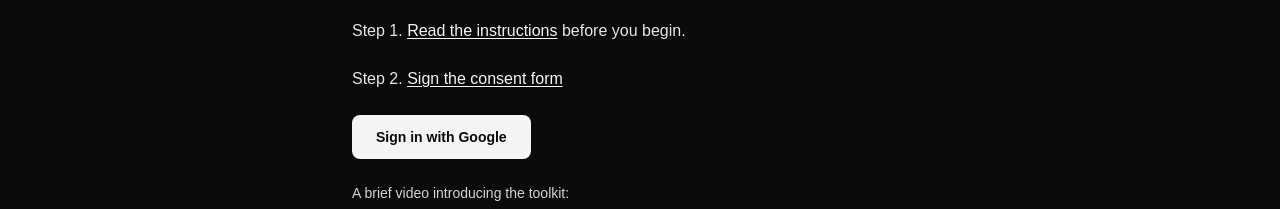
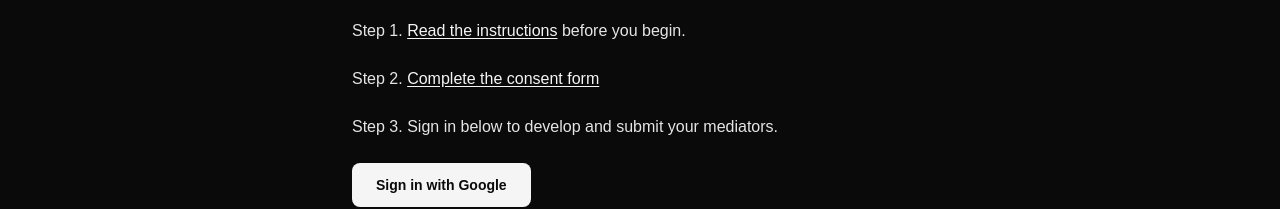
Before and after one commit to soaphia14/mediator-toolkit, a Next.js app: page /class in a window 1280 px wide. Shown: the part 181-390 px from the top of the page. Built offline with nearby package versions, Linux system fonts and the light colour scheme.

Commit message:
added step 3 in instructions

```diff
--- a/app/class/page.tsx
+++ b/app/class/page.tsx
@@ -61,8 +61,12 @@ export default function LandingPage() {
               rel="noopener noreferrer"
               className="underline underline-offset-2 text-neutral-100 hover:text-white"
             >
-              Sign the consent form
+              Complete the consent form
             </a>{' '}
+          </p>
+
+          <p className="text-base text-neutral-200">
+            Step 3.{' '} Sign in below to develop and submit your mediators.
           </p>
 
           <div className="flex flex-col items-start gap-3">
```
